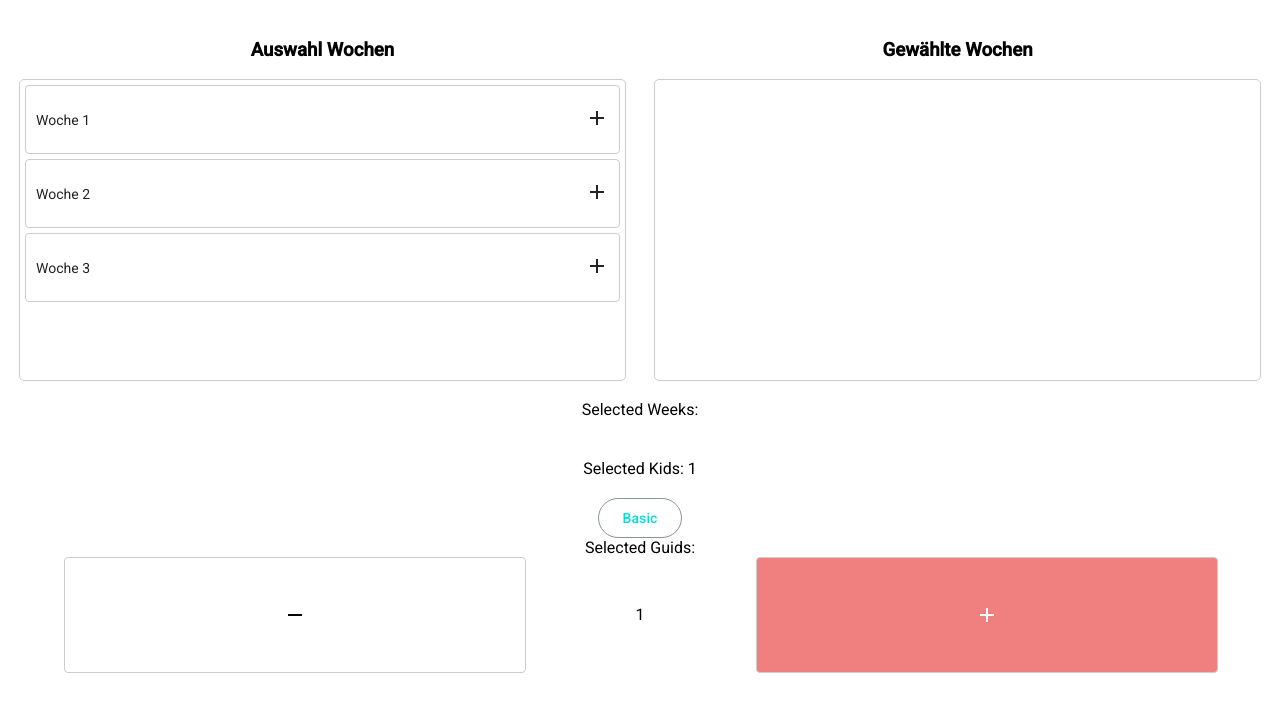
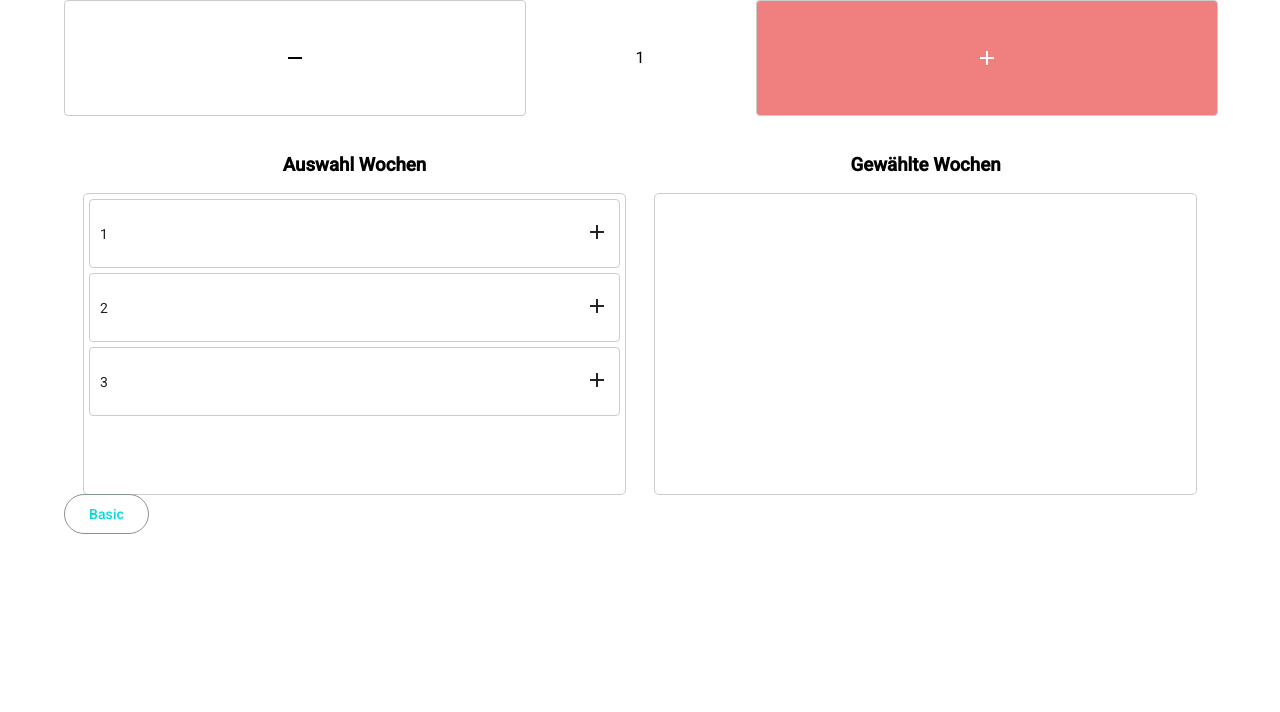
Before and after one commit to DonCorleone/schlosswochen-reservation, an Angular app: page / in a window 1280 px wide. Shown: the top 712 px of the page. Built offline with nearby package versions, Linux system fonts and the light colour scheme.

Commit message:
running form

```diff
--- a/src/app/add-week/add-week.component.ts
+++ b/src/app/add-week/add-week.component.ts
@@ -1,4 +1,4 @@
-import {Component, Input, output, Output} from '@angular/core';
+import {Component, Input, output} from '@angular/core';
 import {MatIcon} from "@angular/material/icon";
 
 @Component({
@@ -12,14 +12,15 @@ import {MatIcon} from "@angular/material/icon";
       <mat-icon aria-hidden="false" aria-label="Example home icon" [fontIcon]="mode"></mat-icon>
     </div>
   `,
-  styles: `:host{
+  styles: `:host {
     cursor: pointer;
   }`
 })
 export class AddWeekComponent {
-  @Input() mode!: 'add'|'remove'|'arrow_upward'|'down';
-  @Input() week!: string;
-  onAction = output<string>();
+  @Input() mode!: 'add' | 'remove' | 'arrow_upward' | 'down';
+  @Input() week!: number;
+  onAction = output<number>();
+
   action() {
     this.onAction.emit(this.week);
   }
--- a/src/app/app.component.ts
+++ b/src/app/app.component.ts
@@ -1,12 +1,5 @@
-import {Component, OnInit} from '@angular/core';
-import {
-  FormBuilder,
-  FormControl,
-  PristineChangeEvent,
-  ReactiveFormsModule, StatusChangeEvent,
-  TouchedChangeEvent, Validators,
-  ValueChangeEvent
-} from '@angular/forms';
+import {Component} from '@angular/core';
+import {FormBuilder, ReactiveFormsModule, Validators} from '@angular/forms';
 import {MatFormFieldModule} from "@angular/material/form-field";
 import {MatInput} from "@angular/material/input";
 import {WeeksSelectorComponent} from "./weeks-selector/weeks-selector.component";
@@ -26,18 +19,10 @@ import {KidsSelectorComponent} from "./kids-selector/kids-selector.component";
     KidsSelectorComponent
   ],
   template: `
-    <!--app-kids-selector></app-kids-selector-->
-    <app-weeks-selector (selectionChanged)="selectionChanged($event)"></app-weeks-selector>
-    <div class="selectedWeeks">Selected Weeks: {{ selectedWeeks }}</div>
-    <div class="selectedKids">Selected Kids: {{ selectedKids }}</div>
-    <section>
-      <div class="example-button-row">
-        <button mat-stroked-button (click)="buttonClick()">Basic</button>
-      </div>
-    </section>
-    <div class="selectedGuids">Selected Guids: {{ selectedGuids }}</div>
     <form [formGroup]="fg">
       <app-kids-selector id="selector" formControlName="kidsSelector"></app-kids-selector>
+      <app-weeks-selector formControlName="numbers"></app-weeks-selector>
+      <button type="submit" mat-stroked-button (click)="buttonClick()">Basic</button>
     </form>
   `,
   styles: [`
@@ -67,38 +52,15 @@ import {KidsSelectorComponent} from "./kids-selector/kids-selector.component";
   `],
 })
 export class AppComponent {
-  selectedWeeks = '';
-  selectedKids = 1;
-  selectedGuids?: string | undefined | null = '';
+  fg = this.fb.group({
+    kidsSelector: [KidsSelectorComponent.generateGuid(), Validators.required],
+    numbers: [[]]
+  });
 
   constructor(private fb: FormBuilder) {
-
-  }
-
-  fg = this.fb.group({
-    kidsSelector: [KidsSelectorComponent.generateGuid(), Validators.required]
-  });
-
-  selectionChanged($event: string[]) {
-    this.selectedWeeks = $event.join(', ');
-  }
-
-  amountChanged($event: number) {
-    this.selectedKids = $event;
   }
 
   buttonClick() {
-
-    // build a GUID for each selected kid
-    this.selectedGuids = this.fg.get('kidsSelector')?.value;
-  }
-
-  private generateGuid(): string {
-
-  // generate a GUID
-  // https://stackoverflow.com/questions/105034/create-guid-uuid-in-javascript
-    return "10000000-1000-4000-8000-100000000000".replace(/[018]/g, c =>
-      (+c ^ crypto.getRandomValues(new Uint8Array(1))[0] & 15 >> +c / 4).toString(16)
-    );
+    console.log(JSON.stringify(this.fg.value));
   }
 }
--- a/src/app/kids-selector/kids-selector.component.html
+++ b/src/app/kids-selector/kids-selector.component.html
@@ -1,9 +1,9 @@
 <mat-grid-list cols="5" rowHeight="2:1">
-  <mat-grid-tile colspan="2" class="tile-button" [ngClass]="{'active': amount > 1}" (click)="onRemove()">
+  <mat-grid-tile (click)="onRemove()" [ngClass]="{'active': amount > 1}" class="tile-button" colspan="2">
     <mat-icon aria-hidden="false" aria-label="Example home icon" fontIcon="remove"></mat-icon>
   </mat-grid-tile>
   <mat-grid-tile>{{ amount }}</mat-grid-tile>
-  <mat-grid-tile colspan="2" class="tile-button" [ngClass]="{'active': amount < 3}" (click)="onAdd()">
+  <mat-grid-tile (click)="onAdd()" [ngClass]="{'active': amount < 3}" class="tile-button" colspan="2">
     <mat-icon aria-hidden="false" aria-label="Example home icon" fontIcon="add"></mat-icon>
   </mat-grid-tile>
 </mat-grid-list>
--- a/src/app/kids-selector/kids-selector.component.scss
+++ b/src/app/kids-selector/kids-selector.component.scss
@@ -1,19 +1,23 @@
-:host{
+:host {
   min-height: 20px;
 }
+
 .tile-button {
   color: black;
   pointer-events: none;
+
   &.active {
     background-color: lightcoral;
     color: white;
     pointer-events: all;
     cursor: pointer;
+
     &:hover {
       background-color: lightblue;
       color: white;
     }
   }
+
   border: solid 1px #ccc;
   border-radius: 4px;
   display: flex;
--- a/src/app/weeks-selector/weeks-selector.component.html
+++ b/src/app/weeks-selector/weeks-selector.component.html
@@ -4,14 +4,14 @@
 <div class="example-container source-list">
 
   <div
+    #todoList="cdkDropList"
+    (cdkDropListDropped)="drop($event)"
+    [cdkDropListConnectedTo]="[doneList]"
+    [cdkDropListData]="weeks"
     cdkDropList
-    #todoList="cdkDropList"
-    [cdkDropListData]="weeks"
-    [cdkDropListConnectedTo]="[doneList]"
-    class="example-list"
-    (cdkDropListDropped)="drop($event)">
+    class="example-list">
     @for (item of weeks; track item) {
-      <div class="example-box" cdkDrag>{{item}}
+      <div class="example-box" cdkDrag>{{ item }}
         <app-add-week [mode]="'add'" [week]="item" (onAction)="add($event)"></app-add-week>
       </div>
     }
@@ -25,14 +25,14 @@
 <div class="example-container target-list">
 
   <div
+    #doneList="cdkDropList"
+    (cdkDropListDropped)="drop($event)"
+    [cdkDropListConnectedTo]="[todoList]"
+    [cdkDropListData]="weeksSelected"
     cdkDropList
-    #doneList="cdkDropList"
-    [cdkDropListData]="weeksSelected"
-    [cdkDropListConnectedTo]="[todoList]"
-    class="example-list"
-    (cdkDropListDropped)="drop($event)">
+    class="example-list">
     @for (item of weeksSelected; track item) {
-      <div class="example-box" cdkDrag>{{item}}
+      <div class="example-box" cdkDrag>{{ item }}
         @if (weeksSelected.indexOf(item) > 0) {
           <app-add-week [mode]="'arrow_upward'" [week]="item" (onAction)="up($event)"></app-add-week>
         }
--- a/src/app/weeks-selector/weeks-selector.component.scss
+++ b/src/app/weeks-selector/weeks-selector.component.scss
@@ -28,6 +28,7 @@
   text-align: center;
   justify-content: end;
 }
+
 .example-container {
 
   max-width: 100%;
--- a/src/app/weeks-selector/weeks-selector.component.ts
+++ b/src/app/weeks-selector/weeks-selector.component.ts
@@ -1,27 +1,33 @@
-import { Component, output } from '@angular/core';
+import {Component, forwardRef} from '@angular/core';
 import {CdkDrag, CdkDragDrop, CdkDropList, moveItemInArray, transferArrayItem} from "@angular/cdk/drag-drop";
 import {MatIcon} from "@angular/material/icon";
 import {AddWeekComponent} from "../add-week/add-week.component";
+import {ControlValueAccessor, NG_VALUE_ACCESSOR} from "@angular/forms";
 
 @Component({
   selector: 'app-weeks-selector',
   standalone: true,
   imports: [
     CdkDropList, CdkDrag, MatIcon, AddWeekComponent],
+  providers: [
+    {
+      provide: NG_VALUE_ACCESSOR,
+      useExisting: forwardRef(() => WeeksSelectorComponent),
+      multi: true
+    }
+  ],
   templateUrl: './weeks-selector.component.html',
   styleUrls: ['./weeks-selector.component.scss']
 })
-export class WeeksSelectorComponent {
-  weeks = ['Woche 1', 'Woche 2', 'Woche 3'];
-  weeksSelected: string[] = [];
+export class WeeksSelectorComponent implements ControlValueAccessor {
+  weeks = [1, 2, 3];
+  weeksSelected: number[] = [];
+  onChange: any = () => {
+  };
+  onTouched: any = () => {
+  };
 
-  selectionChanged = output<string[]>();
-
-  action() {
-    this.selectionChanged.emit(this.weeksSelected);
-  }
-
-  drop(event: CdkDragDrop<string[]>) {
+  drop(event: CdkDragDrop<number[]>) {
     if (event.previousContainer === event.container) {
       moveItemInArray(event.container.data, event.previousIndex, event.currentIndex);
     } else {
@@ -31,7 +37,6 @@ export class WeeksSelectorComponent {
         event.previousIndex,
         event.currentIndex,
       );
-      this.action();
     }
   }
 
@@ -44,7 +49,6 @@ export class WeeksSelectorComponent {
     }
     // add item to array done.
     this.weeksSelected.push($event);
-    this.action();
   }
 
   remove($event: any) {
@@ -55,16 +59,26 @@ export class WeeksSelectorComponent {
     }
     // add item to array todo.
     this.weeks.push($event);
-    this.action();
   }
 
-  up($event: string) {
+  up($event: number) {
     const index = this.weeksSelected.indexOf($event);
     if (index > 0) {
       const tmp = this.weeksSelected[index - 1];
       this.weeksSelected[index - 1] = $event;
       this.weeksSelected[index] = tmp;
     }
-    this.action();
+  }
+
+  writeValue(value: number[]): void {
+    this.weeksSelected = value;
+  }
+
+  registerOnChange(fn: any): void {
+    this.onChange = fn;
+  }
+
+  registerOnTouched(fn: any): void {
+    this.onTouched = fn;
   }
 }
--- a/src/index.html
+++ b/src/index.html
@@ -4,12 +4,12 @@
   <meta charset="utf-8">
   <title>SchlosswochenReservation</title>
   <base href="/">
-  <meta name="viewport" content="width=device-width, initial-scale=1">
-  <link rel="icon" type="image/x-icon" href="favicon.ico">
+  <meta content="width=device-width, initial-scale=1" name="viewport">
+  <link href="favicon.ico" rel="icon" type="image/x-icon">
   <link href="https://fonts.googleapis.com/css2?family=Roboto:wght@300;400;500&display=swap" rel="stylesheet">
   <link href="https://fonts.googleapis.com/icon?family=Material+Icons" rel="stylesheet">
 </head>
 <body>
-  <app-root></app-root>
+<app-root></app-root>
 </body>
 </html>
--- a/src/main.ts
+++ b/src/main.ts
@@ -1,6 +1,6 @@
-import { bootstrapApplication } from '@angular/platform-browser';
-import { appConfig } from './app/app.config';
-import { AppComponent } from './app/app.component';
+import {bootstrapApplication} from '@angular/platform-browser';
+import {appConfig} from './app/app.config';
+import {AppComponent} from './app/app.component';
 
 bootstrapApplication(AppComponent, appConfig)
   .catch((err) => console.error(err));
```
Also changed, not shown: src/app/kids-selector/kids-selector.component.ts (+20 -14 lines), src/styles.scss (+8 -2 lines).
